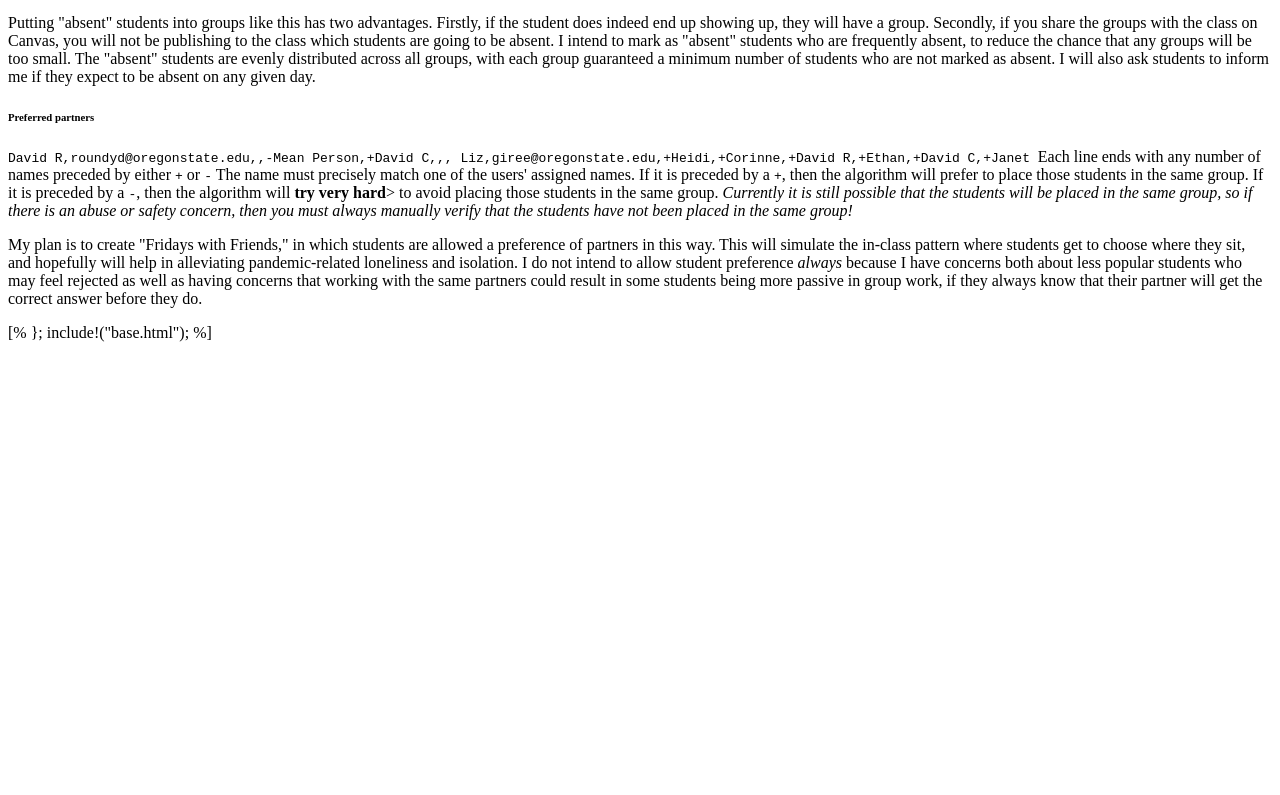
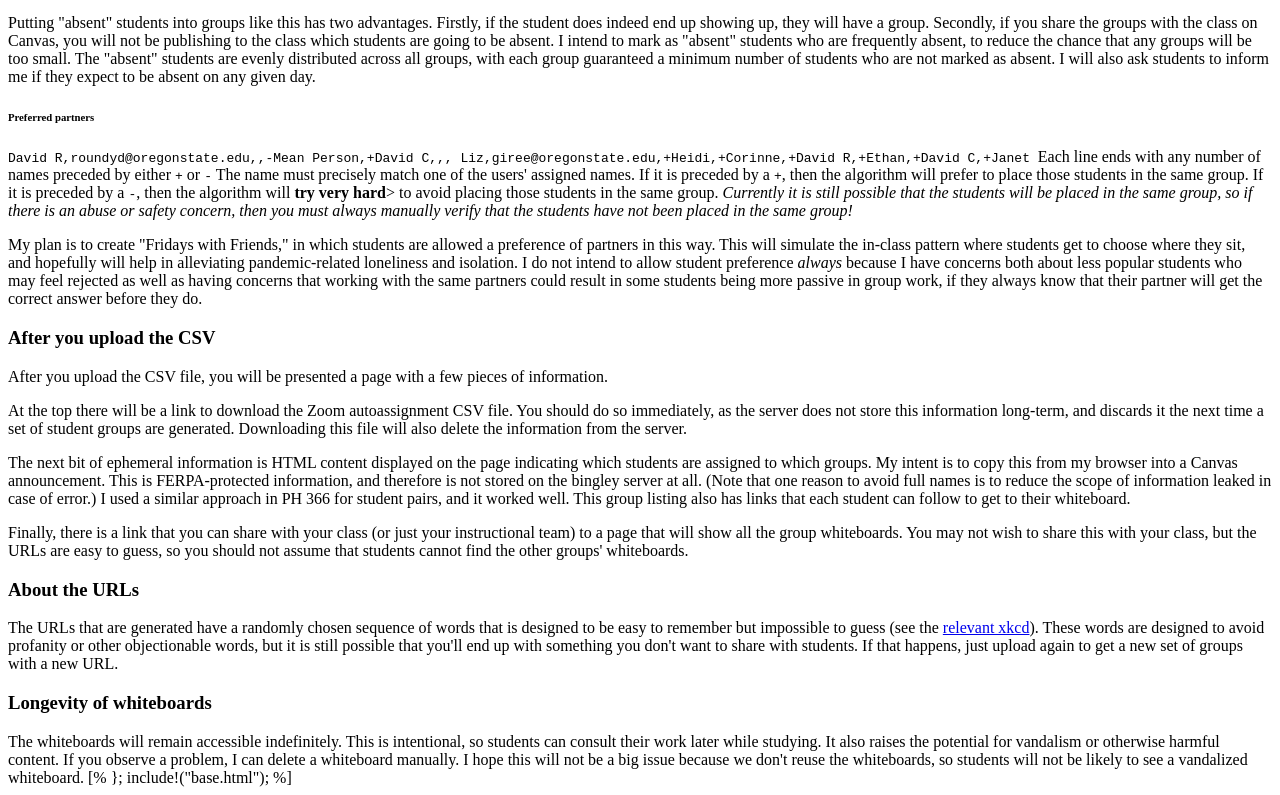
Before and after one commit to droundy/whiteboards, a plain HTML site: page src/index.html in a window 1280 px wide. Shown: the part 584-1379 px from the top of the page. Before the commit the page ends 934 px from the top, so only its background shows below. Drawn offline with Linux system fonts and the light colour scheme.

Commit message:
more discussion of whiteboards

```diff
--- a/src/index.html
+++ b/src/index.html
@@ -94,6 +94,40 @@ Liz,giree@oregonstate.edu,+Heidi,+Corinne,+David R,+Ethan,+David C,+Janet
   if they always know that their partner will get the correct answer before they do.
 </p>
 
+<h3>After you upload the CSV</h3>
+After you upload the CSV file, you will be presented a page with a few pieces of information.
+<p>At the top there
+will be a link to download the Zoom autoassignment CSV file.  You should do so immediately, as the server does
+not store this information long-term, and discards it the next time a set of student groups are generated.
+Downloading this file will also delete the information from the server.</p>
+<p>
+  The next bit of ephemeral information is HTML content displayed on the page indicating which students are
+  assigned to which groups.  My intent is to copy this from my browser into a Canvas announcement.  This is
+  FERPA-protected information, and therefore is not stored on the bingley server at all.  (Note that one
+  reason to avoid full names is to reduce the scope of information leaked in case of error.)  I used a similar
+  approach in PH 366 for student pairs, and it worked well.  This group listing also has links that each student
+  can follow to get to their whiteboard.
+</p>
+<p>
+  Finally, there is a link that you can share with your class (or just your instructional team) to a page that
+  will show all the group whiteboards.  You may not wish to share this with your class, but the URLs are easy to
+  guess, so you should not assume that students cannot find the other groups' whiteboards.
+</p>
+
+<h3>About the URLs</h3>
+The URLs that are generated have a randomly chosen sequence of words that is designed to be easy to remember
+but impossible to guess (see the <a href="https://m.xkcd.com/936/">relevant xkcd</a>).  These words are designed
+to avoid profanity or other objectionable words, but it is still possible that you'll end up with something you
+don't want to share with students.  If that happens, just upload again to get a new set of groups with a new
+URL.
+
+<h3>Longevity of whiteboards</h3>
+The whiteboards will
+remain accessible indefinitely.  This is intentional, so students can consult their work later while studying.
+It also raises the potential for vandalism or otherwise harmful content.
+If you observe a problem, I can delete a whiteboard manually.  I hope this will not be a big issue because we don't
+reuse the whiteboards, so students will not be likely to see a vandalized whiteboard.
+
 [%
 
 };
```
